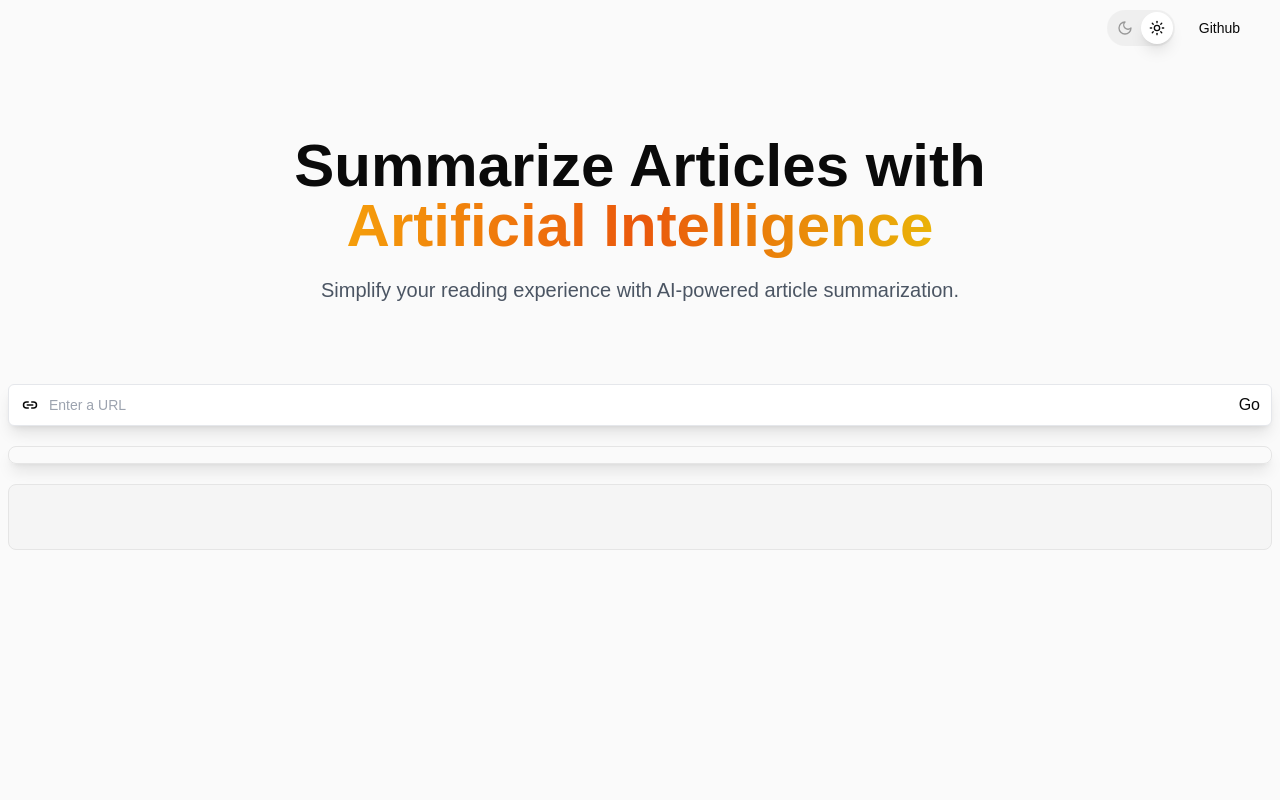
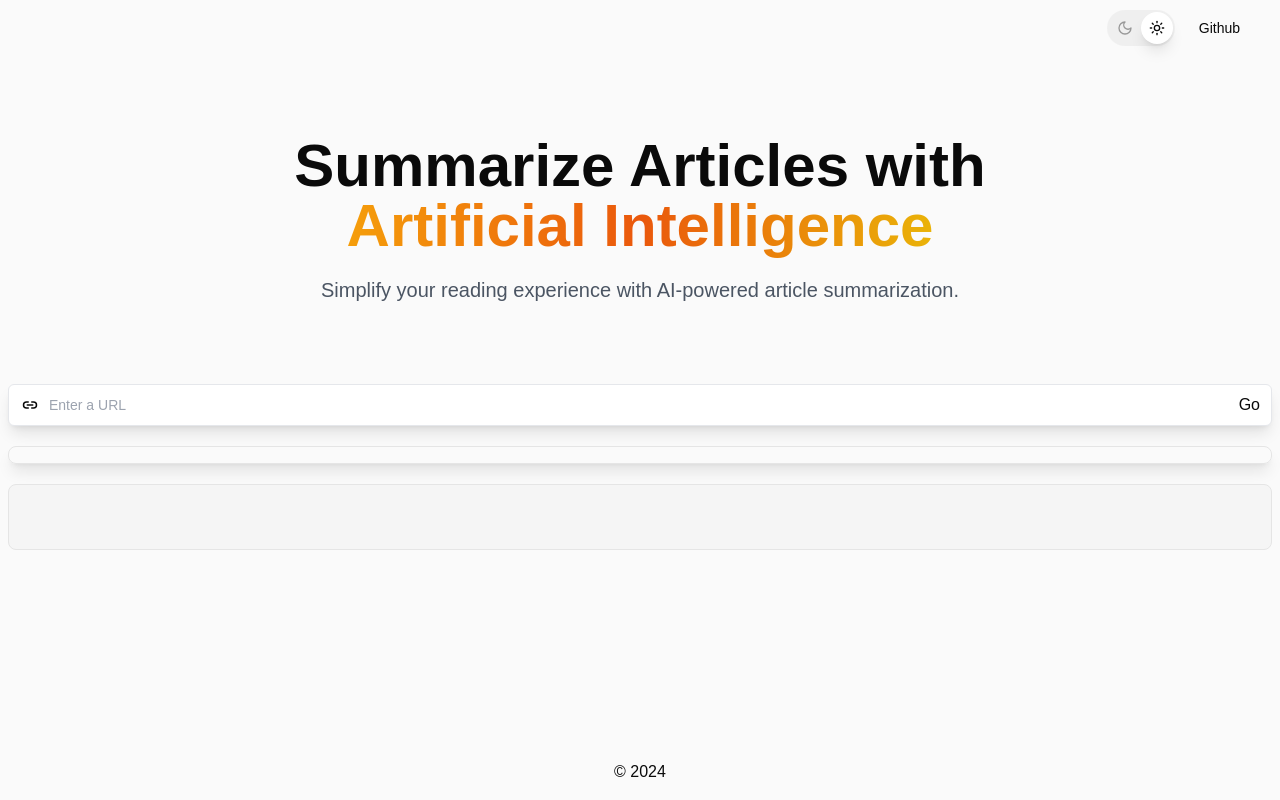
Before and after one commit to pixelsoul/SumUp, a Next.js app: page / in a window 1280 px wide. Shown: the top 800 px of the page. Built offline with nearby package versions, Linux system fonts and the light colour scheme.

Commit message:
messing around with the footer styles and layout to keep footer at bottom

```diff
--- a/app/components/layout/Footer.tsx
+++ b/app/components/layout/Footer.tsx
@@ -2,7 +2,7 @@ const siteName = process.env.NEXT_PUBLIC_SITE_NAME
 
 const Footer = () => {
     return (
-        <footer className=" py-4 flex flex-col items-center justify-center h-screen">
+        <footer className=" py-4 flex flex-col items-center justify-center mt-auto">
             <p>&copy; 2024 {siteName}</p>
         </footer>
     )
--- a/app/layout.tsx
+++ b/app/layout.tsx
@@ -35,7 +35,7 @@ export default function RootLayout({
     return (
         <html lang="en">
             <body
-                className={`${geistSans.variable} ${geistMono.variable} antialiased container flex flex-col m-auto px-2 bg-neutral-50 dark:bg-neutral-950 text-neutral-950 dark:text-neutral-50`}>
+                className={`${geistSans.variable} ${geistMono.variable} antialiased container flex flex-col min-h-screen m-auto px-2 bg-neutral-50 dark:bg-neutral-950 text-neutral-950 dark:text-neutral-50`}>
                 <ThemeProvider attribute="class" defaultTheme="light" enableSystem>
                     <Toaster />
                     <Header />
```
